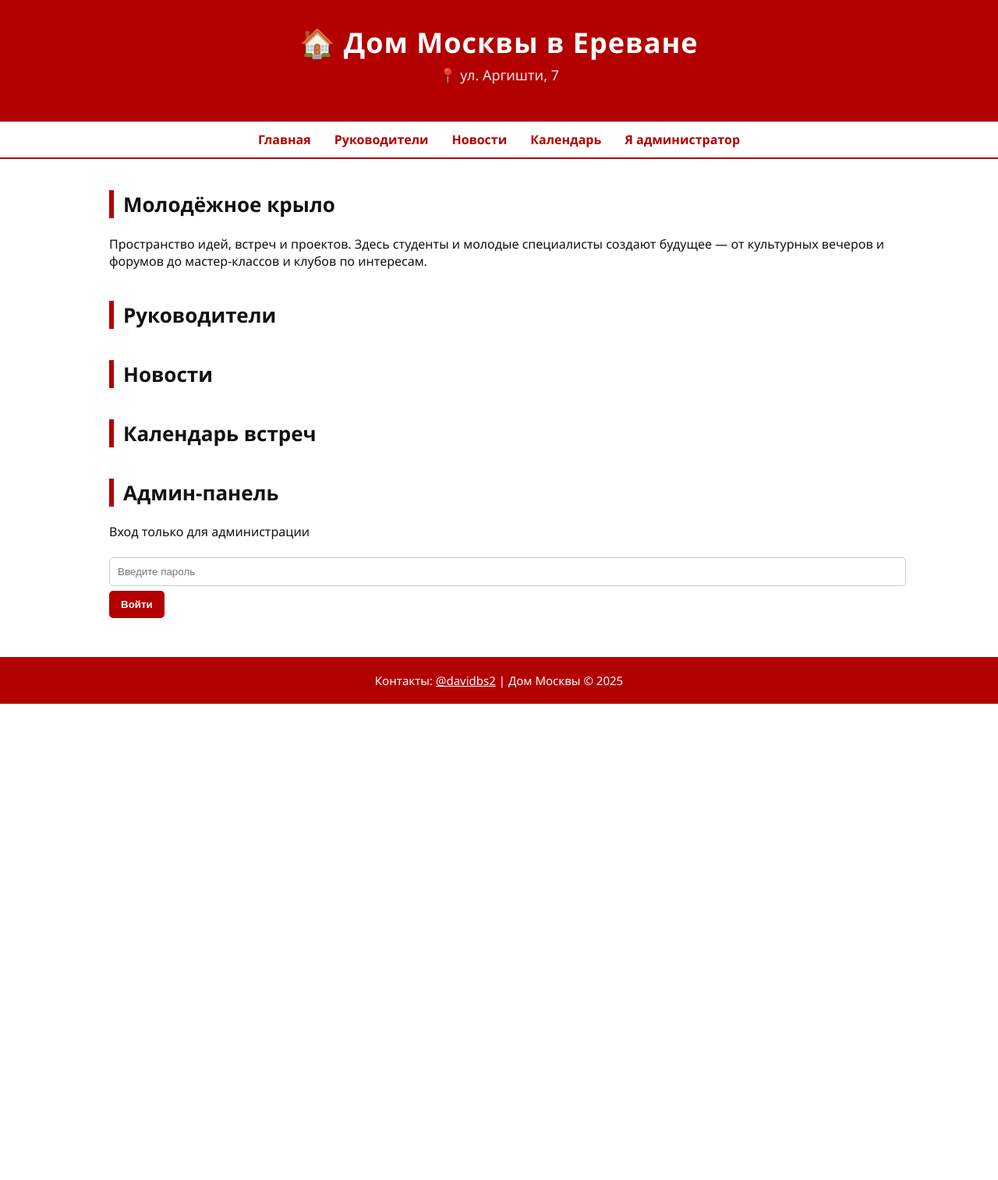
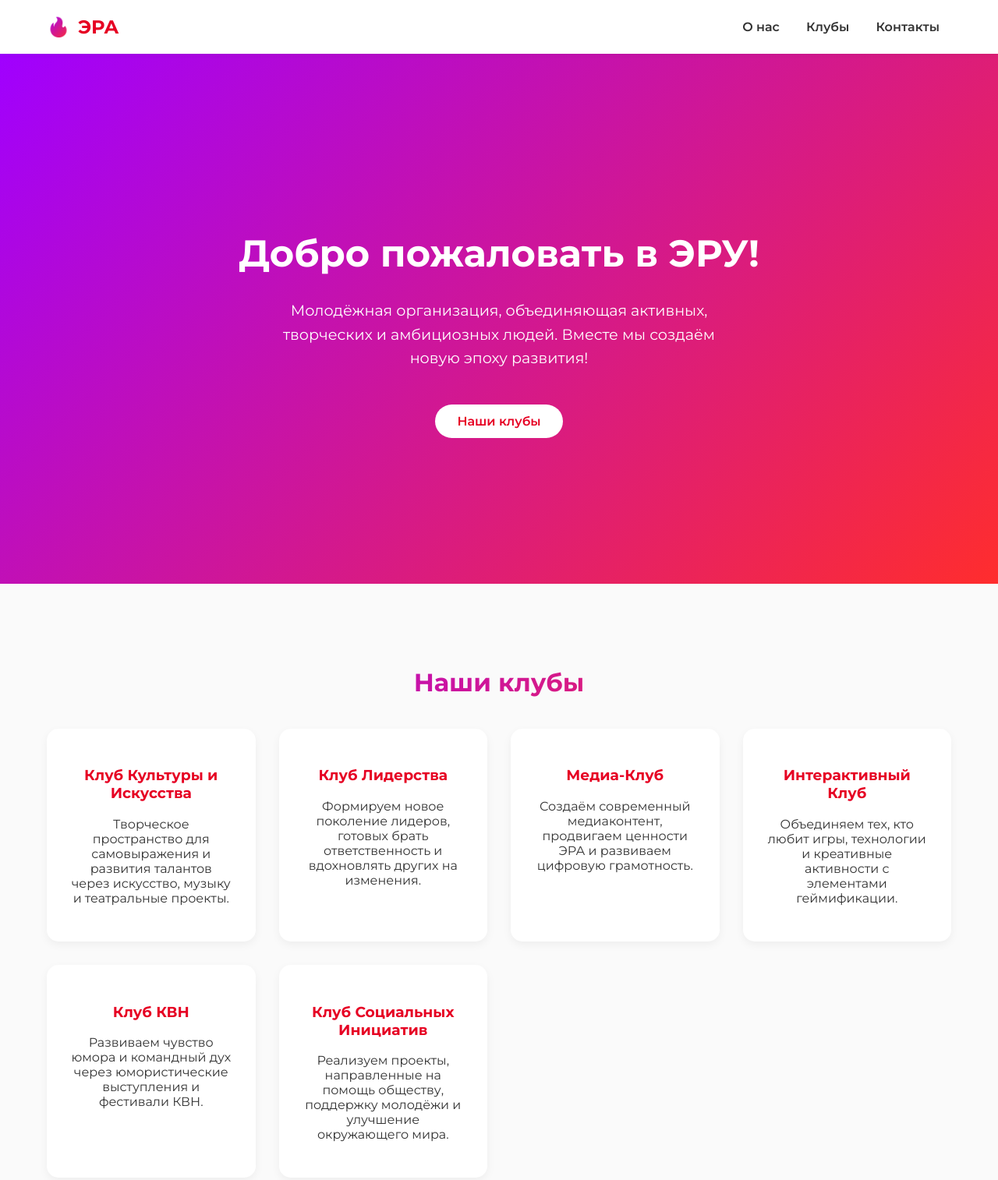
Before and after one commit to nikoooott/nikoad-server, a website: page index.html in a window 1280 px wide. Shown: the top 1514 px of the page at 78% size. Before the commit the page ends 903 px from the top, so only its background shows below. Drawn offline with Linux system fonts and the light colour scheme.

Commit message:
Change title and restructure index.html
Updated the title and content of the webpage to reflect the new organization name and added sections for clubs and events.

```diff
--- a/index.html
+++ b/index.html
@@ -3,335 +3,211 @@
 <head>
   <meta charset="UTF-8">
   <meta name="viewport" content="width=device-width, initial-scale=1.0">
-  <title>Дом Москвы в Ереване</title>
+  <title>ЭРА — Молодёжная организация</title>
+  <link href="https://fonts.googleapis.com/css2?family=Montserrat:wght@400;600;700&display=swap" rel="stylesheet">
   <style>
+    :root {
+      --accent: linear-gradient(135deg, #a000ff, #ff2d2d);
+      --text: #333;
+    }
+
+    * {
+      box-sizing: border-box;
+    }
+
     body {
       margin: 0;
-      font-family: "Segoe UI", sans-serif;
+      font-family: 'Montserrat', sans-serif;
       background: #fff;
-      color: #111;
+      color: var(--text);
       scroll-behavior: smooth;
     }
 
     header {
-      background: #b30000;
-      color: white;
-      padding: 30px 20px;
-      text-align: center;
-      box-shadow: 0 2px 8px rgba(0,0,0,0.2);
+      display: flex;
+      align-items: center;
+      justify-content: space-between;
+      padding: 20px 60px;
+      background: #fff;
+      box-shadow: 0 2px 6px rgba(0,0,0,0.05);
+      position: sticky;
+      top: 0;
+      z-index: 1000;
     }
 
-    header h1 {
-      font-size: 36px;
-      margin: 0;
-      letter-spacing: 1px;
-      animation: fadeIn 1.5s;
+    .logo {
+      display: flex;
+      align-items: center;
+      font-weight: 700;
+      font-size: 1.5em;
+      color: #e60023;
     }
 
-    header p {
-      margin-top: 5px;
-      font-size: 18px;
-      opacity: 0.9;
-    }
-
-    nav {
-      display: flex;
-      justify-content: center;
-      gap: 30px;
-      background: #fff;
-      border-bottom: 2px solid #b30000;
-      padding: 12px 0;
-      position: sticky;
-      top: 0;
-      z-index: 100;
+    .logo span {
+      background: var(--accent);
+      -webkit-background-clip: text;
+      -webkit-text-fill-color: transparent;
+      margin-right: 10px;
     }
 
     nav a {
-      color: #b30000;
+      margin: 0 15px;
       text-decoration: none;
-      font-weight: bold;
-      transition: 0.3s;
+      color: #333;
+      font-weight: 600;
+      transition: color 0.3s;
     }
 
     nav a:hover {
-      color: #900000;
+      color: #ff2d2d;
     }
 
-    .container {
-      max-width: 1000px;
-      margin: 40px auto;
+    .hero {
+      height: 85vh;
+      display: flex;
+      flex-direction: column;
+      justify-content: center;
+      align-items: center;
+      background: var(--accent);
+      color: white;
+      text-align: center;
       padding: 0 20px;
-      animation: fadeIn 0.8s ease;
     }
 
-    h2 {
-      border-left: 6px solid #b30000;
-      padding-left: 12px;
-      font-size: 26px;
+    .hero h1 {
+      font-size: 3em;
+      margin-bottom: 10px;
     }
 
-    button {
-      background: #b30000;
-      color: white;
-      border: none;
-      border-radius: 5px;
-      padding: 10px 15px;
-      cursor: pointer;
-      font-weight: bold;
-      transition: 0.3s;
+    .hero p {
+      font-size: 1.2em;
+      max-width: 600px;
+      line-height: 1.6;
     }
 
-    button:hover {
-      background: #900000;
+    .btn {
+      margin-top: 25px;
+      background: white;
+      color: #e60023;
+      padding: 12px 28px;
+      border-radius: 25px;
+      text-decoration: none;
+      font-weight: 600;
+      transition: all 0.3s;
     }
 
-    input, textarea {
-      width: 100%;
-      padding: 10px;
-      margin: 6px 0;
-      border: 1px solid #ccc;
-      border-radius: 5px;
+    .btn:hover {
+      background: #f2f2f2;
     }
 
-    .post, .leader, .event {
-      border: 1px solid #ddd;
-      border-radius: 8px;
-      padding: 15px;
-      margin-bottom: 15px;
-      background: #fff;
-      box-shadow: 0 1px 4px rgba(0,0,0,0.1);
-      transition: transform 0.2s;
+    .clubs {
+      padding: 80px 60px;
+      background: #fafafa;
+      text-align: center;
     }
 
-    .post:hover, .leader:hover, .event:hover {
-      transform: scale(1.01);
+    .clubs h2 {
+      font-size: 2em;
+      margin-bottom: 40px;
+      background: var(--accent);
+      -webkit-background-clip: text;
+      -webkit-text-fill-color: transparent;
     }
 
-    .post img, .leader img {
-      max-width: 100%;
-      border-radius: 6px;
-      margin-top: 10px;
+    .club-grid {
+      display: grid;
+      grid-template-columns: repeat(auto-fit, minmax(250px, 1fr));
+      gap: 30px;
     }
 
-    .admin-panel {
-      border: 2px solid #b30000;
-      border-radius: 10px;
-      padding: 20px;
-      margin-top: 25px;
+    .club {
+      background: white;
+      padding: 30px;
+      border-radius: 15px;
+      box-shadow: 0 4px 12px rgba(0,0,0,0.05);
+      transition: transform 0.3s;
+    }
+
+    .club:hover {
+      transform: translateY(-5px);
+    }
+
+    .club h3 {
+      color: #e60023;
+    }
+
+    .admin-login {
+      text-align: center;
+      margin: 80px 0 40px;
+    }
+
+    .admin-login a {
+      color: #ff2d2d;
+      font-weight: 600;
+      text-decoration: none;
     }
 
     footer {
-      background: #b30000;
-      color: white;
       text-align: center;
-      padding: 20px;
-      margin-top: 50px;
-      font-size: 15px;
-    }
-
-    .hidden {
-      display: none;
-    }
-
-    @keyframes fadeIn {
-      from {opacity: 0; transform: translateY(20px);}
-      to {opacity: 1; transform: translateY(0);}
+      padding: 30px;
+      background: #fff;
+      border-top: 1px solid #eee;
+      font-size: 0.9em;
     }
   </style>
 </head>
 <body>
+  <header>
+    <div class="logo"><span>🔥</span>ЭРА</div>
+    <nav>
+      <a href="#about">О нас</a>
+      <a href="#clubs">Клубы</a>
+      <a href="#contacts">Контакты</a>
+    </nav>
+  </header>
 
-<header>
-  <h1>🏠 Дом Москвы в Ереване</h1>
-  <p>📍 ул. Аргишти, 7</p>
-</header>
+  <section class="hero" id="about">
+    <h1>Добро пожаловать в ЭРУ!</h1>
+    <p>Молодёжная организация, объединяющая активных, творческих и амбициозных людей. Вместе мы создаём новую эпоху развития!</p>
+    <a href="#clubs" class="btn">Наши клубы</a>
+  </section>
 
-<nav>
-  <a href="#home">Главная</a>
-  <a href="#leaders">Руководители</a>
-  <a href="#news">Новости</a>
-  <a href="#calendar">Календарь</a>
-  <a href="#admin">Я администратор</a>
-</nav>
+  <section class="clubs" id="clubs">
+    <h2>Наши клубы</h2>
+    <div class="club-grid">
+      <div class="club">
+        <h3>Клуб Культуры и Искусства</h3>
+        <p>Творческое пространство для самовыражения и развития талантов через искусство, музыку и театральные проекты.</p>
+      </div>
+      <div class="club">
+        <h3>Клуб Лидерства</h3>
+        <p>Формируем новое поколение лидеров, готовых брать ответственность и вдохновлять других на изменения.</p>
+      </div>
+      <div class="club">
+        <h3>Медиа-Клуб</h3>
+        <p>Создаём современный медиаконтент, продвигаем ценности ЭРА и развиваем цифровую грамотность.</p>
+      </div>
+      <div class="club">
+        <h3>Интерактивный Клуб</h3>
+        <p>Объединяем тех, кто любит игры, технологии и креативные активности с элементами геймификации.</p>
+      </div>
+      <div class="club">
+        <h3>Клуб КВН</h3>
+        <p>Развиваем чувство юмора и командный дух через юмористические выступления и фестивали КВН.</p>
+      </div>
+      <div class="club">
+        <h3>Клуб Социальных Инициатив</h3>
+        <p>Реализуем проекты, направленные на помощь обществу, поддержку молодёжи и улучшение окружающего мира.</p>
+      </div>
+    </div>
+  </section>
 
-<div class="container" id="home">
-  <h2>Молодёжное крыло</h2>
-  <p>Пространство идей, встреч и проектов. Здесь студенты и молодые специалисты создают будущее — от культурных вечеров и форумов до мастер-классов и клубов по интересам.</p>
-</div>
-
-<div class="container" id="leaders">
-  <h2>Руководители</h2>
-  <div id="leadersList"></div>
-</div>
-
-<div class="container" id="news">
-  <h2>Новости</h2>
-  <div id="postList"></div>
-</div>
-
-<div class="container" id="calendar">
-  <h2>Календарь встреч</h2>
-  <div id="eventList"></div>
-</div>
-
-<div class="container" id="admin">
-  <h2>Админ-панель</h2>
-  <div id="adminLogin">
-    <p>Вход только для администрации</p>
-    <input type="password" id="adminPassword" placeholder="Введите пароль">
-    <button onclick="checkAdmin()">Войти</button>
+  <div class="admin-login">
+    <p><a href="admin.html">Вход в админ-панель</a></p>
   </div>
 
-  <div id="adminPanel" class="hidden">
-    <div class="admin-panel">
-      <h3>Добавить новость</h3>
-      <input type="text" id="postTitle" placeholder="Заголовок">
-      <textarea id="postContent" placeholder="Текст новости"></textarea>
-      <input type="file" id="postImage" accept="image/*">
-      <button onclick="addPost()">Опубликовать</button>
-    </div>
-
-    <div class="admin-panel">
-      <h3>Добавить руководителя</h3>
-      <input type="text" id="leaderName" placeholder="Имя">
-      <textarea id="leaderDesc" placeholder="Описание"></textarea>
-      <input type="file" id="leaderImage" accept="image/*">
-      <button onclick="addLeader()">Добавить</button>
-    </div>
-
-    <div class="admin-panel">
-      <h3>Добавить встречу</h3>
-      <input type="date" id="eventDate">
-      <input type="text" id="eventTitle" placeholder="Название встречи">
-      <textarea id="eventDesc" placeholder="Описание встречи"></textarea>
-      <button onclick="addEvent()">Добавить в календарь</button>
-    </div>
-  </div>
-</div>
-
-<footer>
-  Контакты: <a href="https://t.me/davidbs2" style="color:white;">@davidbs2</a> | Дом Москвы © 2025
-</footer>
-
-<script>
-let admin = false;
-
-function checkAdmin() {
-  const pass = document.getElementById('adminPassword').value;
-  if (pass === 'крысы') {
-    admin = true;
-    document.getElementById('adminLogin').classList.add('hidden');
-    document.getElementById('adminPanel').classList.remove('hidden');
-    alert('Добро пожаловать, администратор!');
-    renderAll();
-  } else {
-    alert('Неверный пароль');
-  }
-}
-
-function addPost() {
-  const title = postTitle.value.trim();
-  const content = postContent.value.trim();
-  const file = postImage.files[0];
-  if (!title || !content) return alert('Заполните все поля!');
-  const reader = new FileReader();
-  reader.onload = e => {
-    const posts = JSON.parse(localStorage.getItem('posts')||'[]');
-    posts.unshift({title, content, image: e.target.result});
-    localStorage.setItem('posts', JSON.stringify(posts));
-    renderPosts();
-  };
-  if (file) reader.readAsDataURL(file); else reader.onload({target:{result:null}});
-}
-
-function renderPosts() {
-  const posts = JSON.parse(localStorage.getItem('posts')||'[]');
-  const box = document.getElementById('postList');
-  box.innerHTML = '';
-  posts.forEach((p,i)=>{
-    const div = document.createElement('div');
-    div.className = 'post';
-    div.innerHTML = `<h3>${p.title}</h3><p>${p.content}</p>`+(p.image?`<img src="${p.image}">`:'');
-    if (admin) {
-      const del = document.createElement('button');
-      del.textContent = 'Удалить';
-      del.onclick = ()=>{posts.splice(i,1);localStorage.setItem('posts',JSON.stringify(posts));renderPosts();};
-      div.appendChild(del);
-    }
-    box.appendChild(div);
-  });
-}
-
-function addLeader() {
-  const name = leaderName.value.trim();
-  const desc = leaderDesc.value.trim();
-  const file = leaderImage.files[0];
-  if (!name) return alert('Введите имя!');
-  const reader = new FileReader();
-  reader.onload = e=>{
-    const leaders = JSON.parse(localStorage.getItem('leaders')||'[]');
-    leaders.push({name,desc,image:e.target.result});
-    localStorage.setItem('leaders', JSON.stringify(leaders));
-    renderLeaders();
-  };
-  if (file) reader.readAsDataURL(file); else reader.onload({target:{result:null}});
-}
-
-function renderLeaders() {
-  const leaders = JSON.parse(localStorage.getItem('leaders')||'[]');
-  const box = document.getElementById('leadersList');
-  box.innerHTML = '';
-  leaders.forEach((l,i)=>{
-    const div = document.createElement('div');
-    div.className = 'leader';
-    div.innerHTML = `<h3>${l.name}</h3><p>${l.desc||''}</p>`+(l.image?`<img src="${l.image}">`:'');
-    if (admin) {
-      const del = document.createElement('button');
-      del.textContent = 'Удалить';
-      del.onclick = ()=>{leaders.splice(i,1);localStorage.setItem('leaders',JSON.stringify(leaders));renderLeaders();};
-      div.appendChild(del);
-    }
-    box.appendChild(div);
-  });
-}
-
-function addEvent() {
-  const title = eventTitle.value.trim();
-  const desc = eventDesc.value.trim();
-  const date = eventDate.value;
-  if (!title || !date) return alert('Введите название и дату!');
-  const events = JSON.parse(localStorage.getItem('events')||'[]');
-  events.push({title,desc,date});
-  localStorage.setItem('events', JSON.stringify(events));
-  renderEvents();
-}
-
-function renderEvents() {
-  const events = JSON.parse(localStorage.getItem('events')||'[]');
-  const box = document.getElementById('eventList');
-  box.innerHTML = '';
-  events.forEach((e,i)=>{
-    const div = document.createElement('div');
-    div.className = 'event';
-    div.innerHTML = `<strong>${e.date}</strong> — ${e.title}<p>${e.desc||''}</p>`;
-    if (admin) {
-      const del = document.createElement('button');
-      del.textContent = 'Удалить';
-      del.onclick = ()=>{events.splice(i,1);localStorage.setItem('events',JSON.stringify(events));renderEvents();};
-      div.appendChild(del);
-    }
-    box.appendChild(div);
-  });
-}
-
-function renderAll() {
-  renderPosts();
-  renderLeaders();
-  renderEvents();
-}
-
-renderAll();
-</script>
-
+  <footer id="contacts">
+    <p>© 2025 ЭРА — Молодёжная организация. Все права защищены.</p>
+  </footer>
 </body>
 </html>
```
